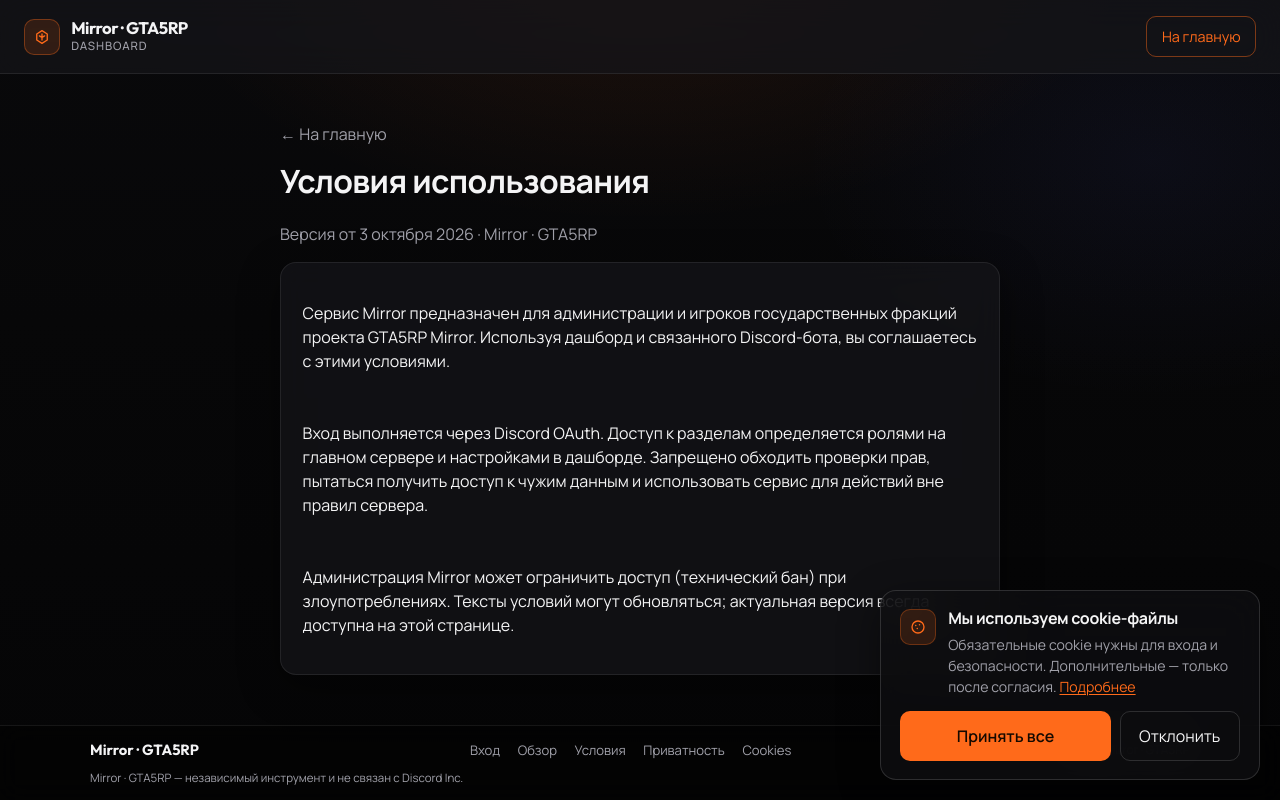
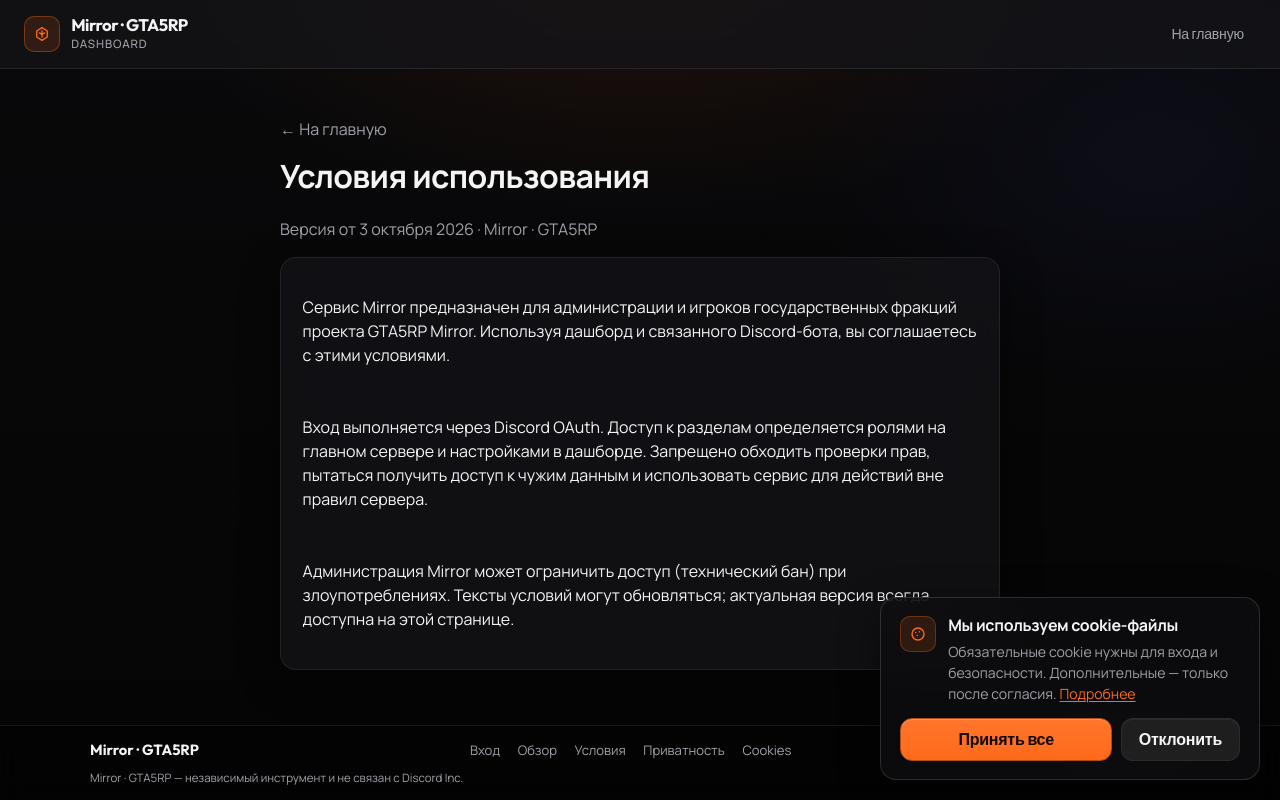
Before and after one commit to Nanda070/RP-State-Mirror, a Next.js app in the folder apps/dashboard/: page /terms in a window 1280 px wide. Built offline with nearby package versions, Linux system fonts and the light colour scheme.

Commit message:
Dashboard: align add-target control and Apple-like button styles
Match button baseline to form inputs; Outfit font on buttons; softer secondary/danger/ghost.

```diff
--- a/apps/dashboard/src/app/globals.css
+++ b/apps/dashboard/src/app/globals.css
@@ -748,73 +748,107 @@
   display: inline-flex;
   align-items: center;
   justify-content: center;
-  gap: 0.55rem;
+  gap: 0.5rem;
   border: 1px solid transparent;
-  border-radius: var(--radius-sm);
-  padding: 0.75rem 1.15rem;
+  border-radius: 12px;
+  padding: 0.68rem 1.05rem;
   cursor: pointer;
-  transition: transform 140ms ease, background 140ms ease, border-color 140ms ease;
+  font-family: var(--font-display);
+  font-weight: 600;
+  letter-spacing: -0.015em;
+  line-height: 1.2;
+  white-space: nowrap;
+  transition:
+    background 160ms ease,
+    color 160ms ease,
+    border-color 160ms ease,
+    box-shadow 160ms ease,
+    opacity 160ms ease,
+    transform 120ms ease;
 }
 
 .btn:hover {
-  transform: translateY(-1px);
+  transform: none;
 }
 
 .btn:active {
-  transform: translateY(0);
+  transform: scale(0.98);
 }
 
 .btn:disabled {
-  opacity: 0.6;
+  opacity: 0.45;
   cursor: not-allowed;
   transform: none;
+  box-shadow: none;
 }
 
 .btn-primary {
-  background: var(--accent);
+  background: linear-gradient(180deg, color-mix(in srgb, var(--accent) 92%, #fff) 0%, var(--accent) 100%);
   color: var(--accent-contrast);
-  font-weight: 600;
+  border-color: color-mix(in srgb, var(--accent) 70%, #000);
+  box-shadow:
+    inset 0 1px 0 rgba(255, 255, 255, 0.22),
+    0 1px 2px rgba(0, 0, 0, 0.35);
 }
 
 .btn-primary:hover {
-  background: var(--accent-hover);
+  background: linear-gradient(180deg, color-mix(in srgb, var(--accent-hover) 90%, #fff) 0%, var(--accent-hover) 100%);
 }
 
 .btn-discord {
   width: 100%;
-  background: linear-gradient(90deg, #ff6a1a 0%, #ffb020 100%);
+  background: linear-gradient(180deg, #ff7a2e 0%, #ff6a1a 100%);
   color: var(--accent-contrast);
   font-weight: 700;
-  padding: 0.95rem 1.2rem;
+  padding: 0.9rem 1.2rem;
   border: 0;
+  border-radius: 14px;
+  box-shadow:
+    inset 0 1px 0 rgba(255, 255, 255, 0.25),
+    0 8px 24px rgba(255, 106, 26, 0.22);
 }
 
 .btn-discord:hover {
-  background: linear-gradient(90deg, #ff7d38 0%, #ffc040 100%);
+  background: linear-gradient(180deg, #ff8a45 0%, #ff7428 100%);
 }
 
 .btn-secondary {
-  background: transparent;
-  border-color: var(--line-strong);
+  background: rgba(255, 255, 255, 0.08);
+  border-color: rgba(255, 255, 255, 0.06);
   color: var(--ink);
+  box-shadow: inset 0 1px 0 rgba(255, 255, 255, 0.06);
 }
 
 .btn-secondary:hover {
-  background: rgba(255, 255, 255, 0.04);
+  background: rgba(255, 255, 255, 0.12);
+  border-color: rgba(255, 255, 255, 0.1);
 }
 
 .btn-danger {
-  background: color-mix(in srgb, var(--danger) 12%, transparent);
-  color: var(--danger);
-  border-color: color-mix(in srgb, var(--danger) 30%, transparent);
+  background: rgba(248, 113, 113, 0.12);
+  color: #ff8e8e;
+  border-color: rgba(248, 113, 113, 0.08);
+  box-shadow: none;
+}
+
+.btn-danger:hover {
+  background: rgba(248, 113, 113, 0.18);
+  color: #ffb0b0;
 }
 
 .btn-ghost {
   background: transparent;
-  border-color: color-mix(in srgb, var(--accent) 45%, transparent);
-  color: var(--accent);
-  padding: 0.55rem 0.9rem;
-  font-size: 0.9rem;
+  border-color: transparent;
+  color: var(--ink-soft);
+  padding: 0.45rem 0.7rem;
+  font-size: 0.88rem;
+  font-weight: 500;
+  box-shadow: none;
+}
+
+.btn-ghost:hover {
+  background: rgba(255, 255, 255, 0.06);
+  color: var(--ink);
 }
 
 .field {
@@ -1447,9 +1481,17 @@
 
 .role-target-remove {
   flex-shrink: 0;
-  font-size: 0.8rem;
-  padding: 0.25rem 0.55rem;
-  color: color-mix(in srgb, var(--danger) 85%, #fff);
+  font-size: 0.82rem;
+  padding: 0.35rem 0.65rem;
+  color: #ff8e8e;
+  background: transparent;
+  border: 0;
+  box-shadow: none;
+}
+
+.role-target-remove:hover {
+  color: #ffb4b4;
+  background: rgba(248, 113, 113, 0.1);
 }
 
 .role-faction-block:first-child {
@@ -1463,24 +1505,48 @@
 }
 
 .role-extra-form {
-  display: grid;
-  grid-template-columns: repeat(auto-fit, minmax(160px, 1fr));
+  display: flex;
+  flex-wrap: wrap;
   gap: 0.75rem;
-  align-items: end;
+  align-items: flex-end;
 }
 
 .role-extra-form .field {
+  flex: 1 1 150px;
   margin-bottom: 0;
+  min-width: 0;
+}
+
+.role-extra-form .field label {
+  display: block;
+  height: 1.25rem;
+  line-height: 1.25rem;
+  margin: 0;
+}
+
+.role-extra-form .field select,
+.role-extra-form .field input {
+  height: 2.75rem;
+  min-height: 2.75rem;
+  padding-top: 0;
+  padding-bottom: 0;
+}
+
+.role-extra-form .role-extra-action {
+  flex: 0 0 168px;
 }
 
 .role-extra-form .role-extra-action label {
   visibility: hidden;
-  user-select: none;
+  pointer-events: none;
 }
 
 .role-extra-form .role-extra-action .btn {
   width: 100%;
-  min-height: 2.7rem;
+  height: 2.75rem;
+  min-height: 2.75rem;
+  padding-top: 0;
+  padding-bottom: 0;
   justify-content: center;
 }
 
```
